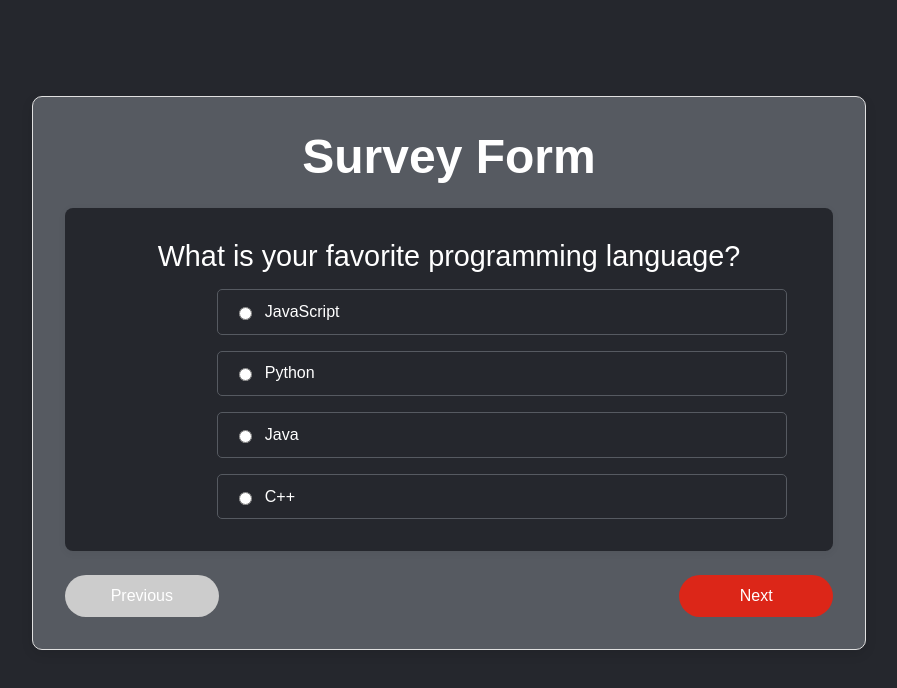
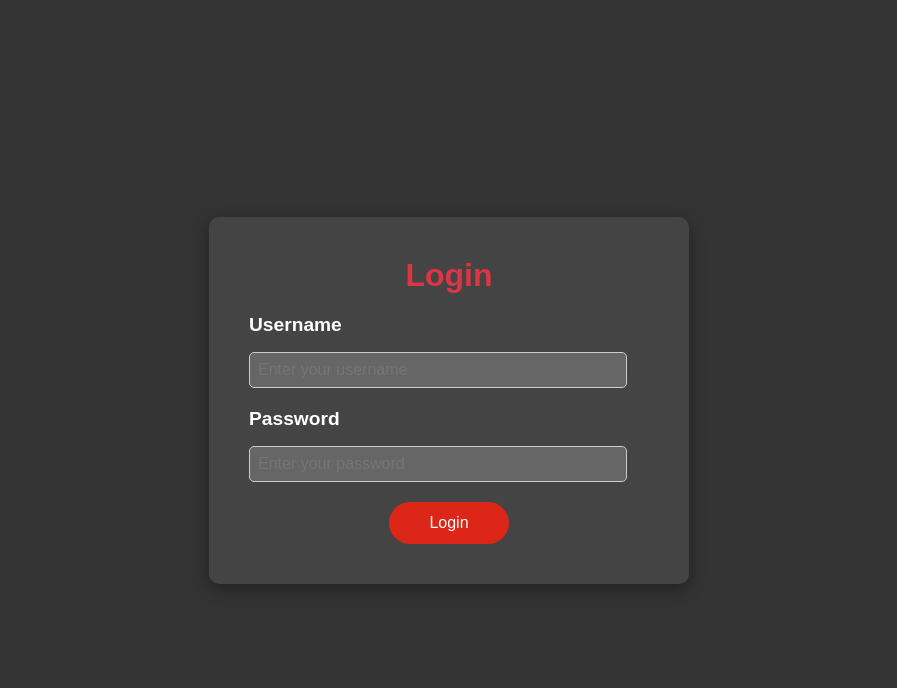
Before and after one commit to theshahzism/Questionnaire-Feedback, a React (Vite) app: page / in a window 1280 px wide. Shown: the top 688 px of the page, without its empty margins (191-1088 px from the left). Built offline with nearby package versions, Linux system fonts and the light colour scheme.

Commit message:
Integrated login UI

```diff
--- a/package.json
+++ b/package.json
@@ -11,7 +11,8 @@
   },
   "dependencies": {
     "react": "^18.2.0",
-    "react-dom": "^18.2.0"
+    "react-dom": "^18.2.0",
+    "react-router-dom": "^6.23.1"
   },
   "devDependencies": {
     "@types/react": "^18.2.66",
--- a/src/App.jsx
+++ b/src/App.jsx
@@ -1,16 +1,17 @@
-import { useState } from 'react'
-import reactLogo from './assets/react.svg'
-import viteLogo from '/vite.svg'
-import './App.css'
-import Form from './components/Form'
+import React from 'react';
+import { BrowserRouter as Router, Routes, Route } from 'react-router-dom';
+import LoginPage from './components/LoginPage/LoginPage';
+import Form from "./components/Form/Form"
 
-function App() {
+const App = () => {
+  return (
+    <Router>
+      <Routes>
+        <Route path="/" element={<LoginPage />} />
+        <Route path="/form" element={<Form />} />
+      </Routes>
+    </Router>
+  );
+};
 
-  return (
-    <>
-    <Form></Form>
-    </>
-  )
-}
-
-export default App
+export default App;
--- a/src/components/Form.css
+++ b/src/components/Form/Form.css
@@ -1,19 +1,12 @@
-body, h1, h2, h3, h4, h5, h6, p {
-    margin: 0;
-    padding: 0;
-    font-family: 'Arial', sans-serif;
-    background-color:  #25272d;
-  }
-
   /* Container styling */
   .form-container {
-    width: 60%;
+    width: 100%;
     margin: 6rem auto;
     padding: 2rem;
     border: 1px solid #e0e0e0;
     border-radius: 10px;
     box-shadow: 0 4px 12px rgba(0, 0, 0, 0.1);
-    background-color: #565a61;
+    background-color: #444;
     animation: fadeIn 0.5s ease;
   }
 
@@ -24,7 +17,7 @@ body, h1, h2, h3, h4, h5, h6, p {
     color: white;
     font-size: 3rem;
     font-weight: 700;
-    background-color:  #565a61;
+    background-color:  #444;
   }
 
   /* Question block styling */
@@ -33,7 +26,7 @@ body, h1, h2, h3, h4, h5, h6, p {
     padding: 1rem;
     padding-top: 2rem;
     border-radius: 8px;
-    background-color:  #25272d;
+    background-color:  #333;
     box-shadow: 0 2px 8px rgba(0, 0, 0, 0.05);
     animation: slideIn 0.5s ease;
     text-align: center; /* Center align the text */
@@ -50,9 +43,10 @@ body, h1, h2, h3, h4, h5, h6, p {
   /* Options container styling */
   .options {
     display: flex;
+    justify-content: center;
+    margin: 0px auto;
     flex-direction: column;
     max-width: 570px;
-    margin-left: 8.5rem;
   }
 
   /* Option label styling */
@@ -67,6 +61,7 @@ body, h1, h2, h3, h4, h5, h6, p {
     border-radius: 5px; /* Add border-radius */
     transition: background-color 0.3s, box-shadow 0.3s;
     cursor: pointer; /* Add cursor pointer */
+    background-color: #444;
   }
 
   /* Input and label alignment */
@@ -131,7 +126,7 @@ body, h1, h2, h3, h4, h5, h6, p {
     font-size: 1rem;
     cursor: pointer;
     transition: background-color 0.3s, transform 0.3s;
-    width: 20%;
+    width: 30%;
   }
 
   .nav-button:disabled {
--- /dev/null
+++ b/src/components/LoginPage/LoginPage.css
@@ -0,0 +1,89 @@
+/* Global Reset and Styling */
+body, h1, h2, h3, h4, h5, h6, p {
+    margin: 0;
+    padding: 0;
+    font-family: 'Arial', sans-serif;
+  }
+
+  body {
+    display: flex;
+    justify-content: center;
+    align-items: center;
+    height: 100vh;
+    background-color: #333; /* Black background */
+    color: #fff; /* White text */
+  }
+
+  /* Container styling */
+  .parent {
+    background-color: #333; /* Dark gray background */
+    display: flex;
+    align-items: center;
+    justify-content: center;
+    flex-direction: column;
+    height: 100vh;
+  }
+
+  .container {
+    background-color: #444; /* Darker gray container background */
+    border-radius: 10px;
+    box-shadow: 0 5px 15px rgba(0, 0, 0, 0.35);
+    padding: 40px;
+    text-align: center;
+    width: 400px;
+    max-width: 90%;
+  }
+
+  .container h2 {
+    color: #dc3545; /* Red title color */
+    font-size: 2rem;
+    margin-bottom: 20px;
+    background-color:#444 ;
+  }
+
+  /* Form styling */
+  .form-group {
+    margin-bottom: 20px;
+    text-align: left;
+  }
+
+  label {
+    display: block;
+    font-size: 1.2rem;
+    font-weight: 600;
+    margin-bottom: 8px;
+    color: #fff;
+  }
+
+  .text-input {
+    width: 100%;
+    padding: 12px;
+    border: 1px solid #555; /* Darker border */
+    border-radius: 8px;
+    font-size: 1rem;
+    outline: none;
+    background-color: #666; /* Darker input background */
+    color: #fff; /* White text */
+  }
+
+  .text-input:focus {
+    border-color: #dc3545; /* Red border on focus */
+  }
+
+  .submit-button {
+    background-color: #dc3545; /* Red button background */
+    color: #fff;
+    font-size: 1.2rem;
+    padding: 12px 35px;
+    text-align: center;
+    border: none;
+    border-radius: 8px;
+    cursor: pointer;
+    transition: background-color 0.3s ease;
+    display: flex;
+    margin: auto;
+  }
+
+  .submit-button:hover {
+    background-color: #c82333; /* Darker red on hover */
+  }
--- /dev/null
+++ b/src/components/LoginPage/LoginPage.jsx
@@ -0,0 +1,37 @@
+import React from 'react';
+import { useNavigate } from 'react-router-dom';
+import './LoginPage.css';
+
+const LoginPage = () => {
+  const navigate = useNavigate(); // Initialize useNavigate
+
+  const handleLogin = () => {
+    // Perform any login logic here if needed
+
+    // Navigate to the /form route
+    navigate('/form');
+  };
+
+  return (
+    <div className="parent">
+      <div className="container">
+        <h2>Login</h2>
+        <form>
+          <div className="form-group">
+            <label htmlFor="username">Username</label>
+            <input type="text" id="username" name="username" className="text-input" placeholder="Enter your username" required />
+          </div>
+          <div className="form-group">
+            <label htmlFor="password">Password</label>
+            <input type="password" id="password" name="password" className="text-input" placeholder="Enter your password" required />
+          </div>
+          <button type="button" className="submit-button" onClick={handleLogin}>
+            Login
+          </button>
+        </form>
+      </div>
+    </div>
+  );
+};
+
+export default LoginPage;
```
Also changed, not shown: src/components/Form/Form.jsx (renamed from src/components/Form.jsx), 1 other file (tests, documents, lock files or other folders).
